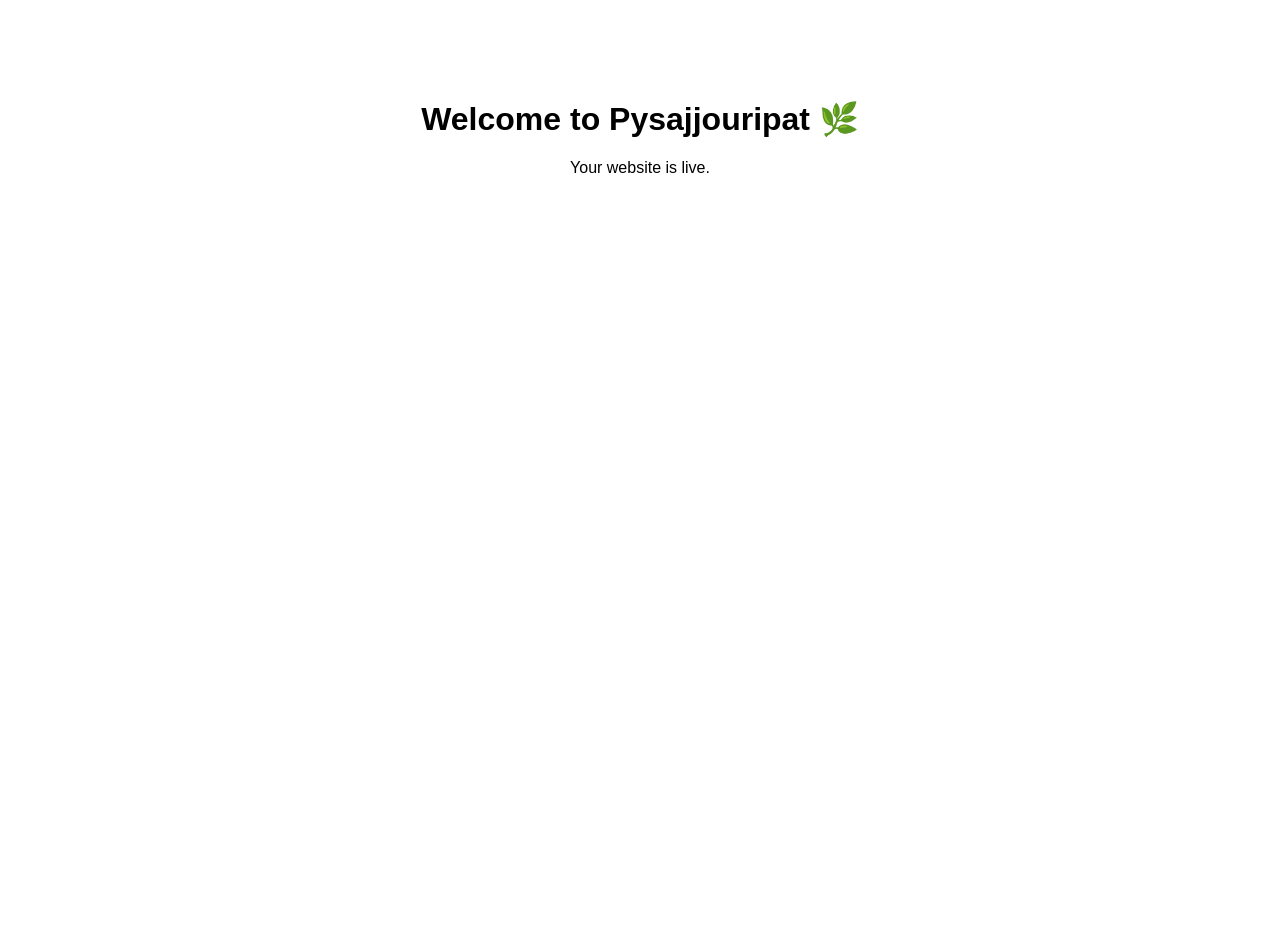
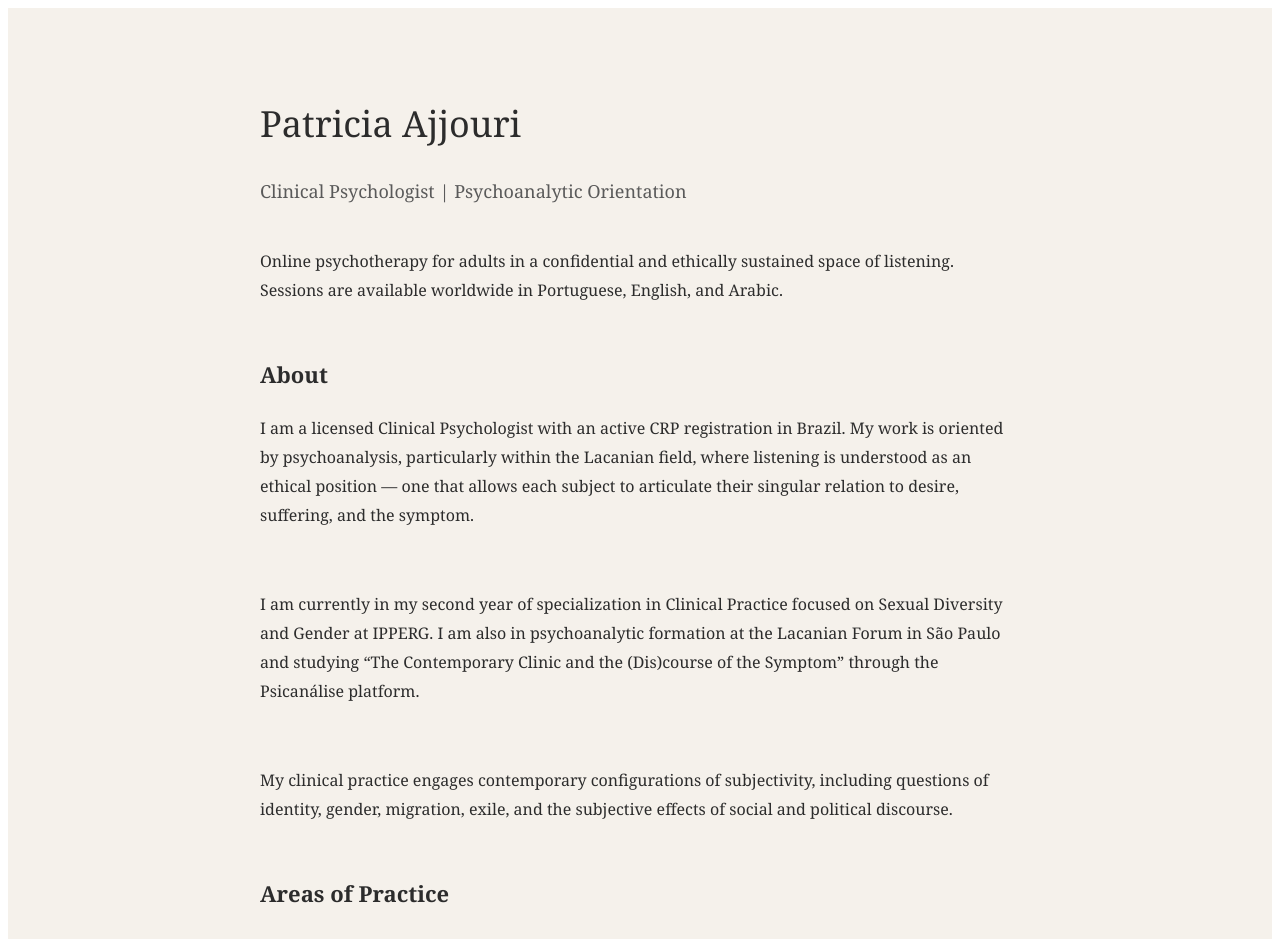
Before and after one commit to patajjouri/pysajjouripat, a Next.js app: page / in a window 1280 px wide. Shown: the top 939 px of the page. Before the commit the page ends 800 px from the top, so only its background shows below. Built offline with nearby package versions, Linux system fonts and the light colour scheme.

Commit message:
Update page.js

```diff
--- a/app/page.js
+++ b/app/page.js
@@ -1,12 +1,108 @@
 export default function Page() {
   return (
     <div style={{
-      fontFamily: "Arial",
-      textAlign: "center",
-      marginTop: "100px"
+      fontFamily: "Georgia, serif",
+      backgroundColor: "#f5f1eb",
+      color: "#2c2c2c",
+      padding: "60px 20px",
+      lineHeight: "1.8"
     }}>
-      <h1>Welcome to Pysajjouripat 🌿</h1>
-      <p>Your website is live.</p>
+      <div style={{ maxWidth: "760px", margin: "0 auto" }}>
+
+        <h1 style={{
+          fontSize: "36px",
+          fontWeight: "500",
+          marginBottom: "10px"
+        }}>
+          Patricia Ajjouri
+        </h1>
+
+        <p style={{
+          fontSize: "18px",
+          marginBottom: "40px",
+          color: "#5a5a5a"
+        }}>
+          Clinical Psychologist | Psychoanalytic Orientation
+        </p>
+
+        <section style={{ marginBottom: "50px" }}>
+          <p>
+            Online psychotherapy for adults in a confidential and ethically sustained space of listening.
+            Sessions are available worldwide in Portuguese, English, and Arabic.
+          </p>
+        </section>
+
+        <section style={{ marginBottom: "50px" }}>
+          <h2 style={{ fontSize: "22px", marginBottom: "20px" }}>About</h2>
+
+          <p>
+            I am a licensed Clinical Psychologist with an active CRP registration in Brazil.
+            My work is oriented by psychoanalysis, particularly within the Lacanian field,
+            where listening is understood as an ethical position — one that allows each subject
+            to articulate their singular relation to desire, suffering, and the symptom.
+          </p>
+
+          <br />
+
+          <p>
+            I am currently in my second year of specialization in Clinical Practice focused on Sexual Diversity
+            and Gender at IPPERG. I am also in psychoanalytic formation at the Lacanian Forum in São Paulo
+            and studying “The Contemporary Clinic and the (Dis)course of the Symptom” through the Psicanálise platform.
+          </p>
+
+          <br />
+
+          <p>
+            My clinical practice engages contemporary configurations of subjectivity, including
+            questions of identity, gender, migration, exile, and the subjective effects of social
+            and political discourse.
+          </p>
+        </section>
+
+        <section style={{ marginBottom: "50px" }}>
+          <h2 style={{ fontSize: "22px", marginBottom: "20px" }}>Areas of Practice</h2>
+          <p>
+            Adult Psychotherapy<br />
+            Sexual Diversity and Gender<br />
+            LGBTQIAPIA+ Mental Health<br />
+            Migration and Cultural Displacement<br />
+            Anxiety, Depression, and Psychic Suffering
+          </p>
+        </section>
+
+        <section style={{ marginBottom: "50px" }}>
+          <h2 style={{ fontSize: "22px", marginBottom: "20px" }}>Community Engagement</h2>
+
+          <p>
+            I volunteer with ESOU, supporting members of the LGBTQIAPIA+ community,
+            with particular attention to the elderly population.
+          </p>
+
+          <br />
+
+          <p>
+            I also collaborate with Sout, assisting refugees from Palestine by offering
+            psychological support and facilitating access to mental health care.
+          </p>
+        </section>
+
+        <section>
+          <h2 style={{ fontSize: "22px", marginBottom: "20px" }}>Contact</h2>
+          <p>
+            For appointments or further information:
+          </p>
+
+          <p style={{ marginTop: "10px", fontWeight: "500" }}>
+            pyspatajjouri@gmail.com
+          </p>
+
+          <p style={{ marginTop: "30px", fontSize: "14px", color: "#6e6e6e" }}>
+            All sessions are conducted online and follow professional ethical guidelines
+            with strict confidentiality.
+          </p>
+        </section>
+
+      </div>
     </div>
   );
 }
```
